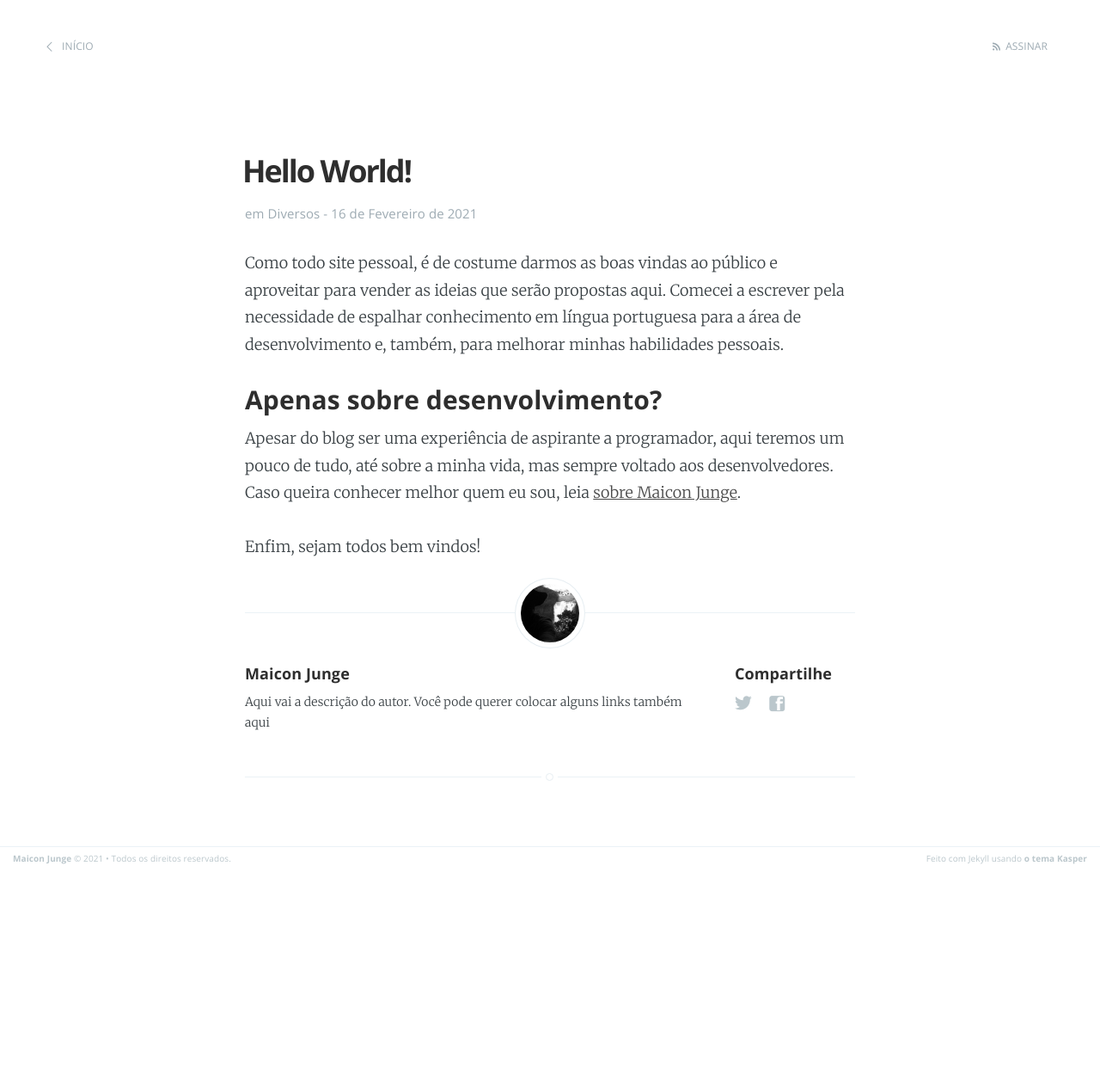
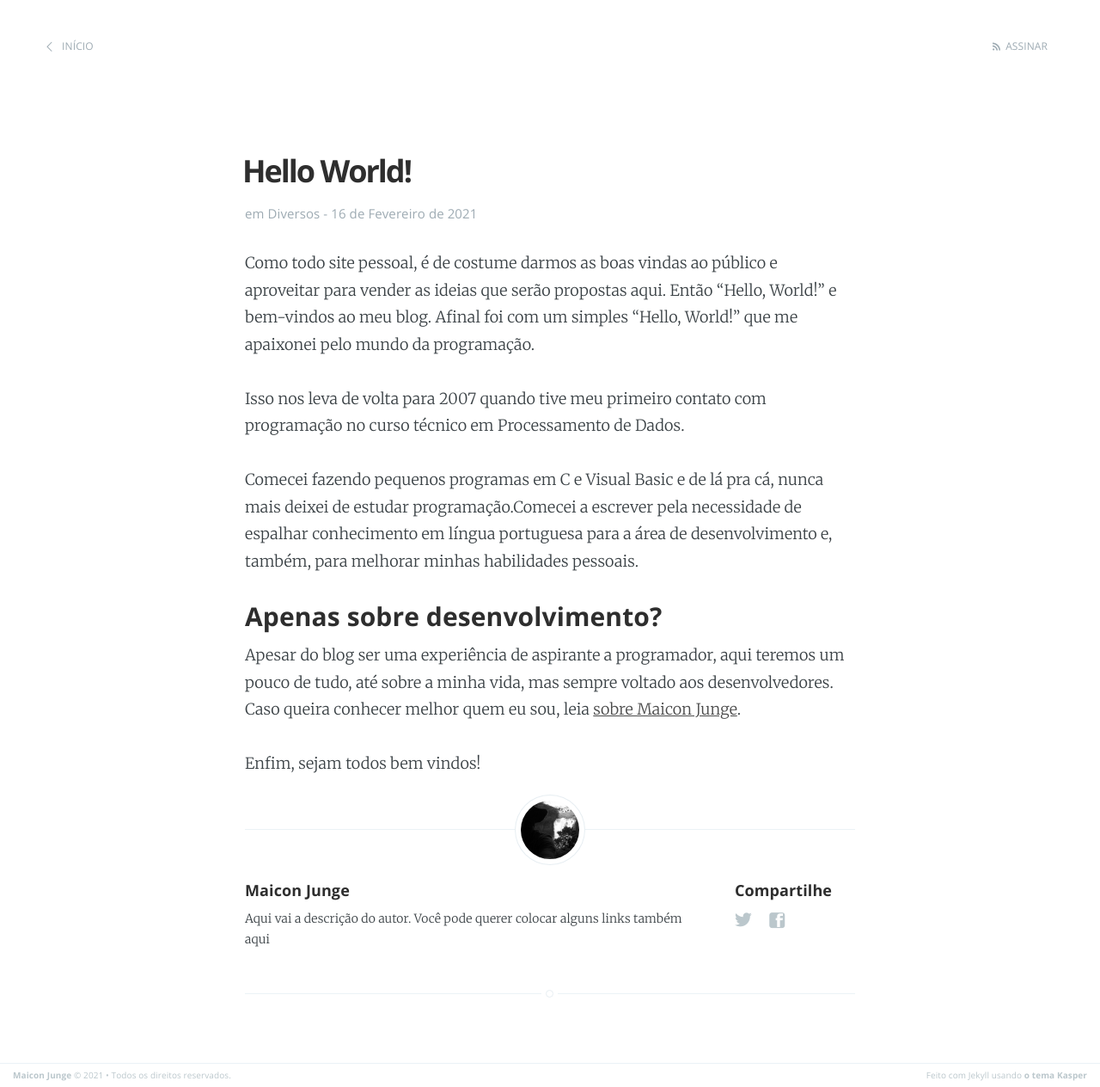
Before and after one commit to MaiconJunge/maiconjunge.github.io, a Jekyll site: the page built from _posts/2021-02-16-hello-world.markdown, in a window 1280 px wide. Shown: the whole page at 86% size. Built offline with Jekyll 4.4.1, drawn with Linux system fonts in a browser that asks for light colours; before the commit the page ends 1012 px from its top, so only the background shows below that.

Commit message:
Update 2021-02-16-hello-world.markdown

```diff
--- a/_posts/2021-02-16-hello-world.markdown
+++ b/_posts/2021-02-16-hello-world.markdown
@@ -5,7 +5,11 @@ date:   2021-02-16 22:47:00
 categories: Diversos
 ---
 <br>
-Como todo site pessoal, é de costume darmos as boas vindas ao público e aproveitar para vender as ideias que serão propostas aqui. Comecei a escrever pela necessidade de espalhar conhecimento em língua portuguesa para a área de desenvolvimento e, também, para melhorar minhas habilidades pessoais.
+Como todo site pessoal, é de costume darmos as boas vindas ao público e aproveitar para vender as ideias que serão propostas aqui. Então “Hello, World!” e bem-vindos ao meu blog. Afinal foi com um simples “Hello, World!” que me apaixonei pelo mundo da programação.
+
+Isso nos leva de volta para 2007 quando tive meu primeiro contato com programação no curso técnico em Processamento de Dados.
+
+Comecei fazendo pequenos programas em C e Visual Basic e de lá pra cá, nunca mais deixei de estudar programação.Comecei a escrever pela necessidade de espalhar conhecimento em língua portuguesa para a área de desenvolvimento e, também, para melhorar minhas habilidades pessoais.
 
 <h3>Apenas sobre desenvolvimento?</h3>
 
```
